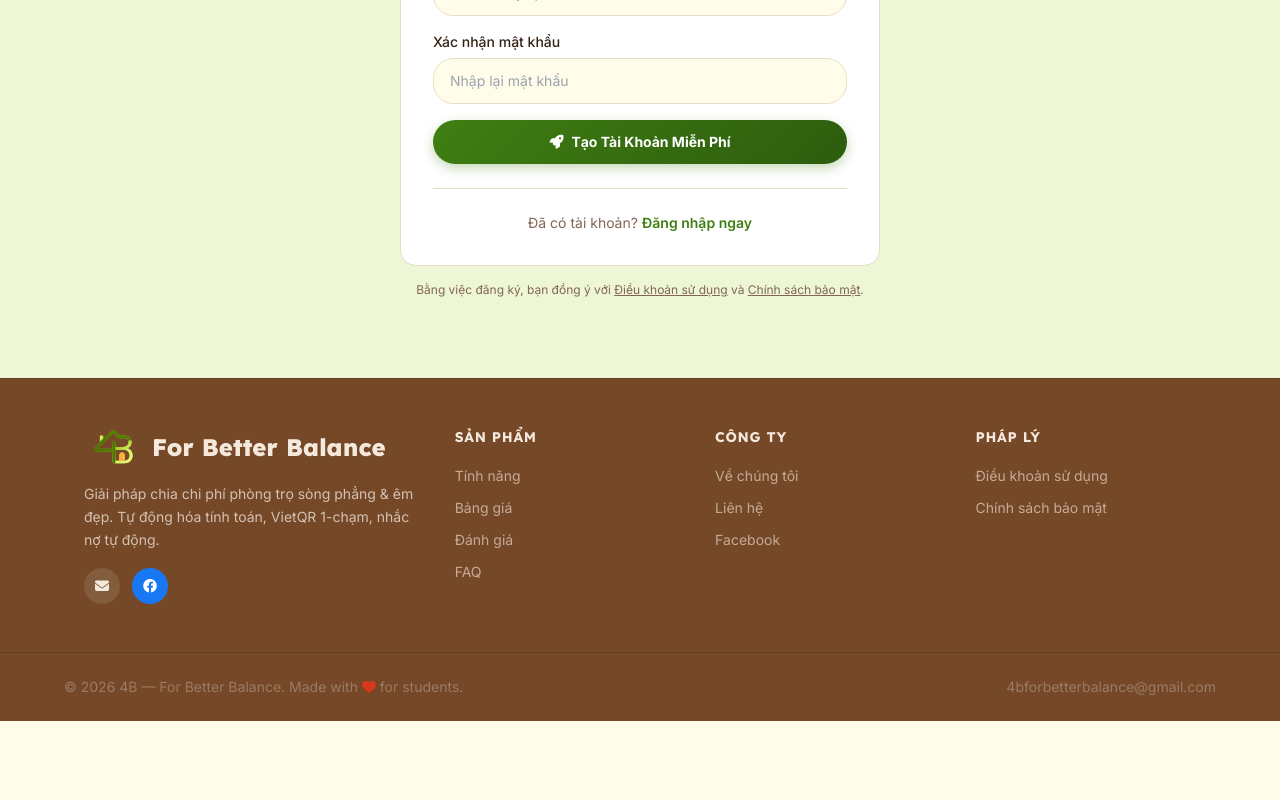
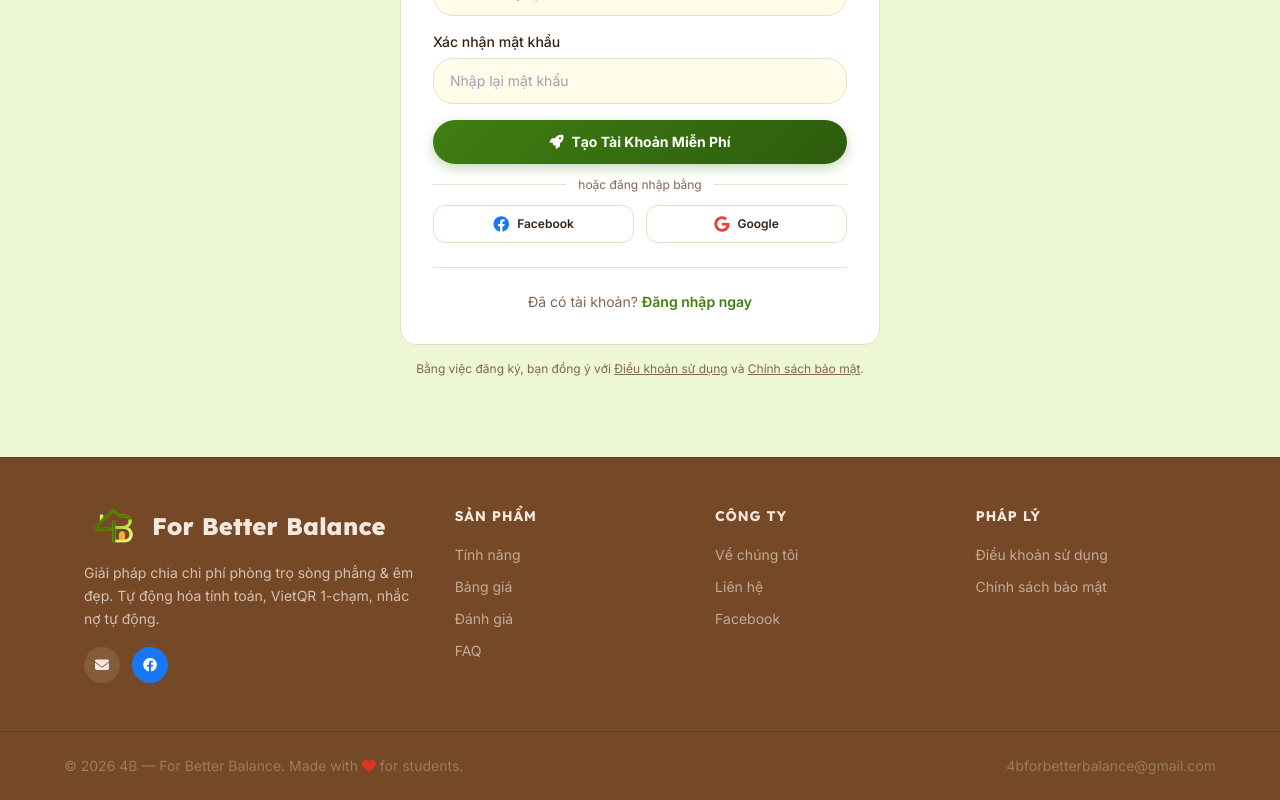
Before and after one commit to KeanTran/4B-Platform, a Next.js app in the folder apps/web/: page / in a window 1280 px wide. Shown: the part 6402-7202 px from the top of the page. Before the commit the page ends 7123 px from the top, so only its background shows below. Built offline with nearby package versions, Linux system fonts and the light colour scheme; no server answers.

Commit message:
feat(dashboard): phong to ma QR, sua nut reset danh sach thanh vien, kich hoat thong bao chuong va dang nhap Google Facebook

```diff
--- a/apps/web/app/(auth)/register/page.tsx
+++ b/apps/web/app/(auth)/register/page.tsx
@@ -109,6 +109,24 @@ export default function RegisterPage() {
     setFormData((prev) => ({ ...prev, [name]: value }));
     if (errors[name]) {
       setErrors((prev) => ({ ...prev, [name]: '' }));
+    }
+  };
+
+  const handleSocialLogin = async (provider: 'google' | 'facebook') => {
+    try {
+      toast.info(`Đang chuyển hướng đến ${provider === 'google' ? 'Google' : 'Facebook'}...`);
+      const supabase = createClient();
+      const { error } = await supabase.auth.signInWithOAuth({
+        provider,
+        options: {
+          redirectTo: `${window.location.origin}/auth/callback`,
+        },
+      });
+      if (error) {
+        toast.error(`Đăng nhập qua ${provider} thất bại: ${error.message}`);
+      }
+    } catch (err: any) {
+      toast.error(`Lỗi: ${err?.message || 'Không thể chuyển hướng đăng nhập'}`);
     }
   };
 
@@ -295,6 +313,38 @@ export default function RegisterPage() {
           </button>
         </form>
 
+        {/* Social Login */}
+        <div className="relative my-5 flex items-center justify-center">
+          <div className="w-full border-t" style={{ borderColor: 'var(--border)' }} />
+          <span
+            className="absolute px-3 text-xs"
+            style={{ background: 'var(--surface)', color: 'var(--text-muted)' }}
+          >
+            hoặc đăng ký bằng
+          </span>
+        </div>
+
+        <div className="grid grid-cols-2 gap-3">
+          <button
+            type="button"
+            onClick={() => handleSocialLogin('facebook')}
+            className="inline-flex items-center justify-center gap-2 rounded-xl border px-4 py-2.5 text-xs font-semibold transition-all hover:bg-[var(--bg-light)] active:scale-95"
+            style={{ borderColor: 'var(--border)', color: 'var(--text-main)' }}
+          >
+            <i className="fa-brands fa-facebook text-base" style={{ color: '#1877f2' }} />
+            Facebook
+          </button>
+          <button
+            type="button"
+            onClick={() => handleSocialLogin('google')}
+            className="inline-flex items-center justify-center gap-2 rounded-xl border px-4 py-2.5 text-xs font-semibold transition-all hover:bg-[var(--bg-light)] active:scale-95"
+            style={{ borderColor: 'var(--border)', color: 'var(--text-main)' }}
+          >
+            <i className="fa-brands fa-google text-base" style={{ color: '#ea4335' }} />
+            Google
+          </button>
+        </div>
+
         <div
           className="mt-6 border-t pt-6 text-center text-sm"
           style={{ borderColor: 'var(--border)' }}
--- a/apps/web/components/marketing/RegisterSection.tsx
+++ b/apps/web/components/marketing/RegisterSection.tsx
@@ -130,6 +130,24 @@ export function RegisterSection() {
     setFormData((prev) => ({ ...prev, [name]: value }));
     if (errors[name]) {
       setErrors((prev) => ({ ...prev, [name]: '' }));
+    }
+  };
+
+  const handleSocialLogin = async (provider: 'google' | 'facebook') => {
+    try {
+      toast.info(`Đang chuyển hướng đến ${provider === 'google' ? 'Google' : 'Facebook'}...`);
+      const supabase = createClient();
+      const { error } = await supabase.auth.signInWithOAuth({
+        provider,
+        options: {
+          redirectTo: `${window.location.origin}/auth/callback`,
+        },
+      });
+      if (error) {
+        toast.error(`Đăng nhập qua ${provider} thất bại: ${error.message}`);
+      }
+    } catch (err: any) {
+      toast.error(`Lỗi: ${err?.message || 'Không thể chuyển hướng đăng nhập'}`);
     }
   };
 
@@ -303,6 +321,38 @@ export function RegisterSection() {
               </button>
             </form>
 
+            {/* Social Login */}
+            <div className="relative my-5 flex items-center justify-center">
+              <div className="w-full border-t" style={{ borderColor: 'var(--border)' }} />
+              <span
+                className="absolute px-3 text-xs"
+                style={{ background: 'var(--surface)', color: 'var(--text-muted)' }}
+              >
+                hoặc đăng nhập bằng
+              </span>
+            </div>
+
+            <div className="grid grid-cols-2 gap-3">
+              <button
+                type="button"
+                onClick={() => handleSocialLogin('facebook')}
+                className="inline-flex items-center justify-center gap-2 rounded-xl border px-4 py-2.5 text-xs font-semibold transition-all hover:bg-[var(--bg-light)] active:scale-95"
+                style={{ borderColor: 'var(--border)', color: 'var(--text-main)' }}
+              >
+                <i className="fa-brands fa-facebook text-base" style={{ color: '#1877f2' }} />
+                Facebook
+              </button>
+              <button
+                type="button"
+                onClick={() => handleSocialLogin('google')}
+                className="inline-flex items-center justify-center gap-2 rounded-xl border px-4 py-2.5 text-xs font-semibold transition-all hover:bg-[var(--bg-light)] active:scale-95"
+                style={{ borderColor: 'var(--border)', color: 'var(--text-main)' }}
+              >
+                <i className="fa-brands fa-google text-base" style={{ color: '#ea4335' }} />
+                Google
+              </button>
+            </div>
+
             <div
               className="mt-6 border-t pt-6 text-center text-sm"
               style={{ borderColor: 'var(--border)' }}
--- a/apps/web/components/shared/AddDutyModal.tsx
+++ b/apps/web/components/shared/AddDutyModal.tsx
@@ -17,7 +17,7 @@ const DAY_OPTIONS = [
 ];
 
 export function AddDutyModal() {
-  const { modalOpen, closeModal } = useUIStore();
+  const { modalOpen, closeModal, addNotification } = useUIStore();
   const { members } = useAppStore();
 
   const [title, setTitle] = useState('');
@@ -49,6 +49,14 @@ export function AddDutyModal() {
     } else {
       toast.success('Đã thêm nhiệm vụ thành công!');
     }
+
+    const assignedMember = members.find((m) => m.id === assignedTo);
+    addNotification({
+      type: 'duty',
+      title: 'Lịch trực nhật mới',
+      message: `Đã phân công "${title.trim()}" cho ${assignedMember?.nickname || 'thành viên'}.`,
+    });
+
     closeModal();
   };
 
--- a/apps/web/components/shared/AddExpenseModal.tsx
+++ b/apps/web/components/shared/AddExpenseModal.tsx
@@ -8,7 +8,7 @@ import { toast } from 'sonner';
 import { formatVND } from '@/lib/split';
 
 export function AddExpenseModal() {
-  const { modalOpen, closeModal } = useUIStore();
+  const { modalOpen, closeModal, addNotification } = useUIStore();
   const { members, addExpense } = useAppStore();
 
   const [title, setTitle] = useState('');
@@ -82,6 +82,11 @@ export function AddExpenseModal() {
     };
 
     addExpense(newExpense);
+    addNotification({
+      type: 'expense',
+      title: 'Hóa đơn mới',
+      message: `Hóa đơn "${title.trim()}" (${formatVND(totalAmount)}) đã được tạo.`,
+    });
     toast.success('Đã thêm hóa đơn thành công!');
     closeModal();
   };
--- a/apps/web/components/shared/AddMemberModal.tsx
+++ b/apps/web/components/shared/AddMemberModal.tsx
@@ -7,7 +7,7 @@ import { useAppStore } from '@/store/app-store';
 import { toast } from 'sonner';
 
 export function AddMemberModal() {
-  const { modalOpen, closeModal } = useUIStore();
+  const { modalOpen, closeModal, addNotification } = useUIStore();
   const { addMember, members } = useAppStore();
 
   const [name, setName] = useState('');
@@ -36,6 +36,11 @@ export function AddMemberModal() {
     };
 
     addMember(newMember);
+    addNotification({
+      type: 'system',
+      title: 'Thành viên mới',
+      message: `"${name.trim()}" đã được thêm vào phòng.`,
+    });
     toast.success(`Đã thêm thành viên "${name.trim()}" thành công!`);
     closeModal();
   };
--- a/apps/web/components/shared/EditMemberModal.tsx
+++ b/apps/web/components/shared/EditMemberModal.tsx
@@ -7,7 +7,7 @@ import { useAppStore } from '@/store/app-store';
 import { toast } from 'sonner';
 
 export function EditMemberModal() {
-  const { modalOpen, modalData, closeModal } = useUIStore();
+  const { modalOpen, modalData, closeModal, addNotification } = useUIStore();
   const { updateMember } = useAppStore();
 
   const member = modalData?.member as { id: string; nickname?: string | null; role?: string } | undefined;
@@ -24,6 +24,11 @@ export function EditMemberModal() {
     }
 
     updateMember(member.id, { nickname: name.trim(), role: role as 'owner' | 'admin' | 'member' });
+    addNotification({
+      type: 'system',
+      title: 'Cập nhật thành viên',
+      message: `Thông tin của thành viên "${name.trim()}" đã được cập nhật.`,
+    });
     toast.success('Đã cập nhật thông tin thành viên');
     closeModal();
   };
--- a/apps/web/components/shared/QRCodeModal.tsx
+++ b/apps/web/components/shared/QRCodeModal.tsx
@@ -195,9 +195,9 @@ export function QRCodeModal() {
                   <img
                     src={generateQRContent(selectedMember)}
                     alt={`QR for ${selectedMember.name}`}
-                    className="h-[180px] w-[180px]"
+                    className="h-[250px] w-[250px] object-contain"
                     onError={(e) => {
-                      (e.target as HTMLImageElement).src = `https://api.qrserver.com/v1/create-qr-code/?size=180x180&data=4B_${selectedMember.name}_${selectedMember.amount}`;
+                      (e.target as HTMLImageElement).src = `https://api.qrserver.com/v1/create-qr-code/?size=250x250&data=4B_${selectedMember.name}_${selectedMember.amount}`;
                     }}
                   />
                   <p className="mt-3 text-center text-xs" style={{ color: 'var(--text-muted)' }}>
@@ -205,7 +205,7 @@ export function QRCodeModal() {
                   </p>
                 </>
               ) : (
-                <div className="flex h-[180px] w-[180px] items-center justify-center">
+                <div className="flex h-[250px] w-[250px] items-center justify-center">
                   <div className="text-center">
                     <i className="fa-solid fa-triangle-exclamation text-3xl" style={{ color: 'var(--accent)' }} />
                     <p className="mt-2 text-xs" style={{ color: 'var(--text-muted)' }}>
```
Also changed, not shown: apps/web/app/(dashboard)/dashboard/page.tsx (+23 -4 lines).
